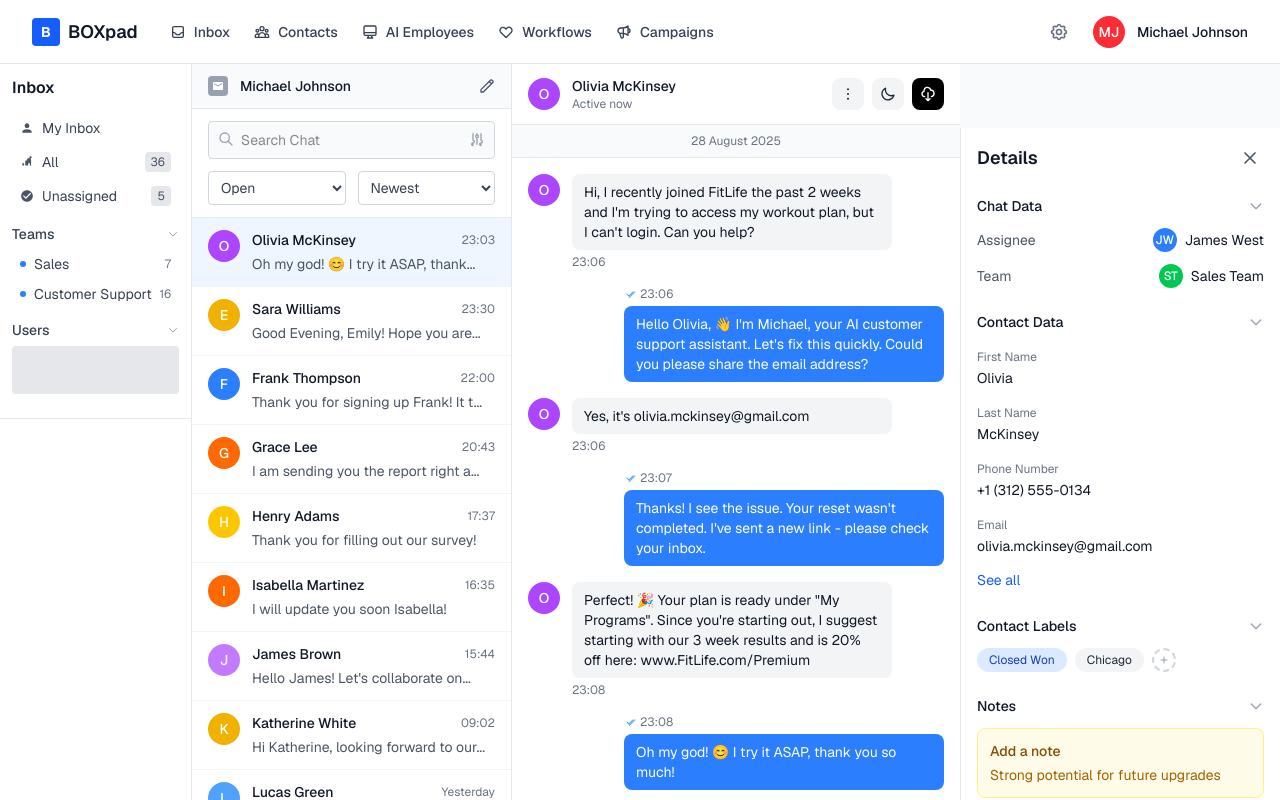
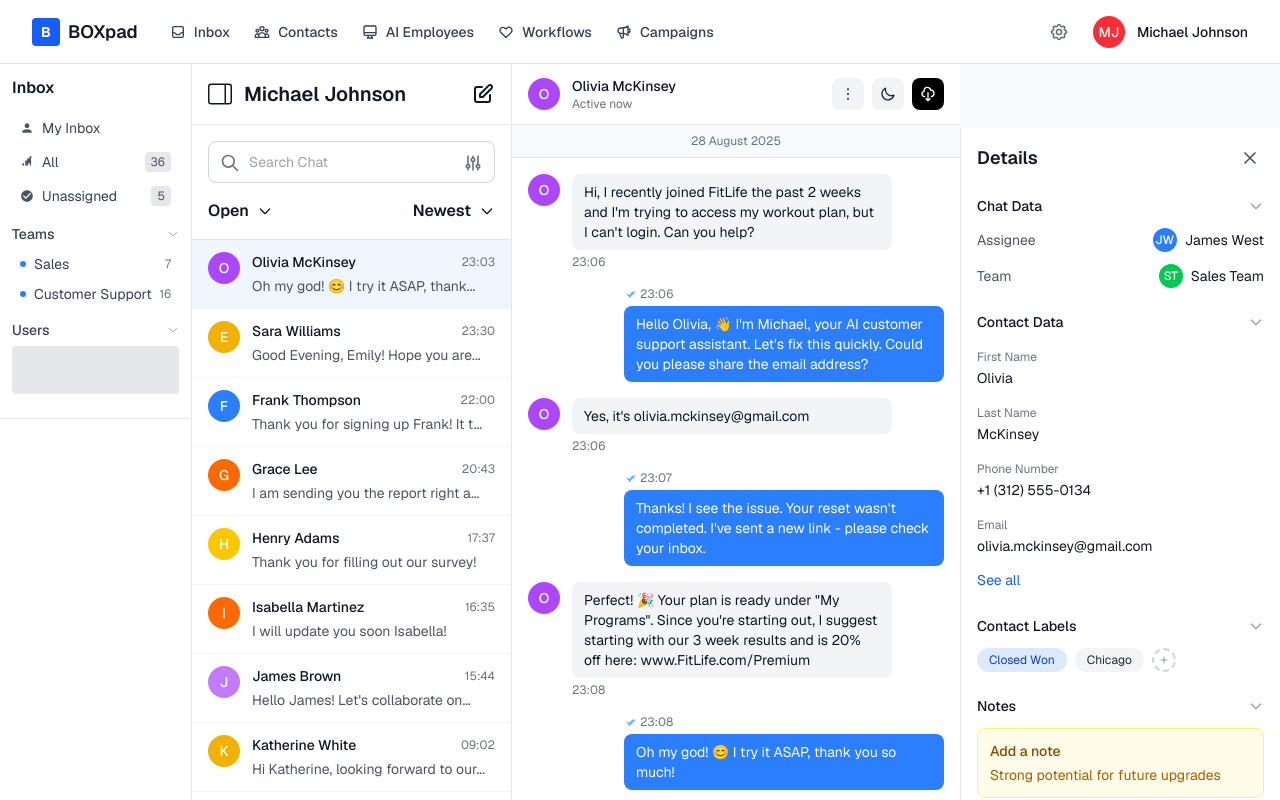
Before and after one commit to SufyanAli56/BOXpad, a Next.js app: page / in a window 1280 px wide. Shown: the top 800 px of the page. Built offline with nearby package versions, Linux system fonts and the light colour scheme; no server answers.

Commit message:
react icon replece with sbgs

```diff
--- a/app/components/features/UserChatList.tsx
+++ b/app/components/features/UserChatList.tsx
@@ -1,6 +1,7 @@
 'use client';
 
 import { useState } from 'react';
+import { BsReverseLayoutSidebarReverse } from 'react-icons/bs';
 
 interface UserChatListProps {
   className?: string;
@@ -105,50 +106,52 @@ export default function UserChatList({ className = '', onChatSelect, selectedCha
   return (
     <div className={`w-80 bg-white flex flex-col border-r border-gray-200 ${className}`}>
       {/* Header with Michael Johnson */}
-      <div className="flex items-center justify-between px-4 py-3 border-b border-gray-200 bg-gray-50">
+      <div className="flex items-center justify-between px-4 py-4 border-b border-gray-200">
         <div className="flex items-center space-x-3">
-          <div className="w-5 h-5 bg-gray-400 rounded flex items-center justify-center">
-            <svg className="w-3 h-3 text-white" fill="currentColor" viewBox="0 0 24 24">
-              <path d="M20 4H4c-1.1 0-1.99.9-1.99 2L2 18c0 1.1.9 2 2 2h16c1.1 0 2-.9 2-2V6c0-1.1-.9-2-2-2zm0 4l-8 5-8-5V6l8 5 8-5v2z"/>
-            </svg>
-          </div>
-          <span className="text-sm font-medium text-gray-900">Michael Johnson</span>
+          {/* Book/Tabs icon */}
+          <BsReverseLayoutSidebarReverse className="w-6 h-6 text-gray-900" />
+          <span className="text-xl font-semibold text-gray-900">Michael Johnson</span>
         </div>
-        <svg className="w-4 h-4 text-gray-600 cursor-pointer" fill="none" stroke="currentColor" viewBox="0 0 24 24">
-          <path strokeLinecap="round" strokeLinejoin="round" strokeWidth={2} d="M15.232 5.232l3.536 3.536m-2.036-5.036a2.5 2.5 0 113.536 3.536L6.5 21.036H3v-3.572L16.732 3.732z" />
+        {/* Edit/Pen icon */}
+        <svg className="w-6 h-6 text-gray-900 cursor-pointer" fill="none" stroke="currentColor" viewBox="0 0 24 24" strokeWidth={2}>
+          <path strokeLinecap="round" strokeLinejoin="round" d="M11 5H6a2 2 0 00-2 2v11a2 2 0 002 2h11a2 2 0 002-2v-5m-1.414-9.414a2 2 0 112.828 2.828L11.828 15H9v-2.828l8.586-8.586z" />
         </svg>
       </div>
 
       {/* Search and Filters */}
-      <div className="px-4 py-3 border-b border-gray-200">
+      <div className="px-4 py-4 border-b border-gray-200">
         {/* Search Bar */}
-        <div className="relative mb-3">
+        <div className="relative mb-4">
           <input
             type="text"
             placeholder="Search Chat"
             value={searchTerm}
             onChange={(e) => setSearchTerm(e.target.value)}
-            className="w-full px-3 py-2 pl-8 pr-10 border border-gray-300 rounded text-sm focus:ring-2 focus:ring-blue-500 focus:border-transparent bg-gray-50"
+            className="w-full px-3 py-2.5 pl-10 pr-12 border border-gray-300 rounded-lg text-sm focus:ring-2 focus:ring-blue-500 focus:border-transparent placeholder-gray-400"
           />
-          <svg className="w-4 h-4 text-gray-400 absolute left-2.5 top-2.5" fill="none" stroke="currentColor" viewBox="0 0 24 24">
-            <path strokeLinecap="round" strokeLinejoin="round" strokeWidth={2} d="M21 21l-6-6m2-5a7 7 0 11-14 0 7 7 0 0114 0z" />
+          <svg className="w-5 h-5 text-gray-500 absolute left-3 top-3" fill="none" stroke="currentColor" viewBox="0 0 24 24" strokeWidth={2}>
+            <path strokeLinecap="round" strokeLinejoin="round" d="M21 21l-6-6m2-5a7 7 0 11-14 0 7 7 0 0114 0z" />
           </svg>
-          <svg className="w-4 h-4 text-gray-400 absolute right-2.5 top-2.5 cursor-pointer" fill="none" stroke="currentColor" viewBox="0 0 24 24">
-            <path strokeLinecap="round" strokeLinejoin="round" strokeWidth={2} d="M12 6V4m0 2a2 2 0 100 4m0-4a2 2 0 110 4m-6 8a2 2 0 100-4m0 4a2 2 0 100 4m0-4v2m0-6V4m6 6v10m6-2a2 2 0 100-4m0 4a2 2 0 100 4m0-4v2m0-6V4" />
+          {/* Sliders/Filter icon */}
+          <svg className="w-5 h-5 text-gray-500 absolute right-3 top-3 cursor-pointer" fill="none" stroke="currentColor" viewBox="0 0 24 24" strokeWidth={2}>
+            <path strokeLinecap="round" strokeLinejoin="round" d="M12 6V4m0 2a2 2 0 100 4m0-4a2 2 0 110 4m-6 8a2 2 0 100-4m0 4a2 2 0 110-4m0 4v2m0-6V4m6 6v10m6-2a2 2 0 100-4m0 4a2 2 0 110-4m0 4v2m0-6V4" />
           </svg>
         </div>
 
         {/* Filter Dropdowns */}
-        <div className="flex items-center space-x-3">
-          <select className="text-sm border border-gray-300 rounded px-2 py-1.5 bg-white text-gray-700 flex-1">
-            <option>Open</option>
-            <option>Closed</option>
-            <option>All</option>
-          </select>
-          <select className="text-sm border border-gray-300 rounded px-2 py-1.5 bg-white text-gray-700 flex-1">
-            <option>Newest</option>
-            <option>Oldest</option>
-          </select>
+        <div className="flex items-center justify-between gap-4">
+          <div className="flex items-center gap-2 flex-1">
+            <span className="text-base font-semibold text-gray-900">Open</span>
+            <svg className="w-4 h-4 text-gray-900" fill="none" stroke="currentColor" viewBox="0 0 24 24" strokeWidth={2}>
+              <path strokeLinecap="round" strokeLinejoin="round" d="M19 9l-7 7-7-7" />
+            </svg>
+          </div>
+          <div className="flex items-center gap-2 flex-1 justify-end">
+            <span className="text-base font-semibold text-gray-900">Newest</span>
+            <svg className="w-4 h-4 text-gray-900" fill="none" stroke="currentColor" viewBox="0 0 24 24" strokeWidth={2}>
+              <path strokeLinecap="round" strokeLinejoin="round" d="M19 9l-7 7-7-7" />
+            </svg>
+          </div>
         </div>
       </div>
 
--- a/package.json
+++ b/package.json
@@ -12,7 +12,8 @@
     "clsx": "^2.1.1",
     "next": "16.2.4",
     "react": "19.2.4",
-    "react-dom": "19.2.4"
+    "react-dom": "19.2.4",
+    "react-icons": "^5.6.0"
   },
   "devDependencies": {
     "@tailwindcss/postcss": "^4",
```
Also changed, not shown: 1 other file (tests, documents, lock files or other folders).
